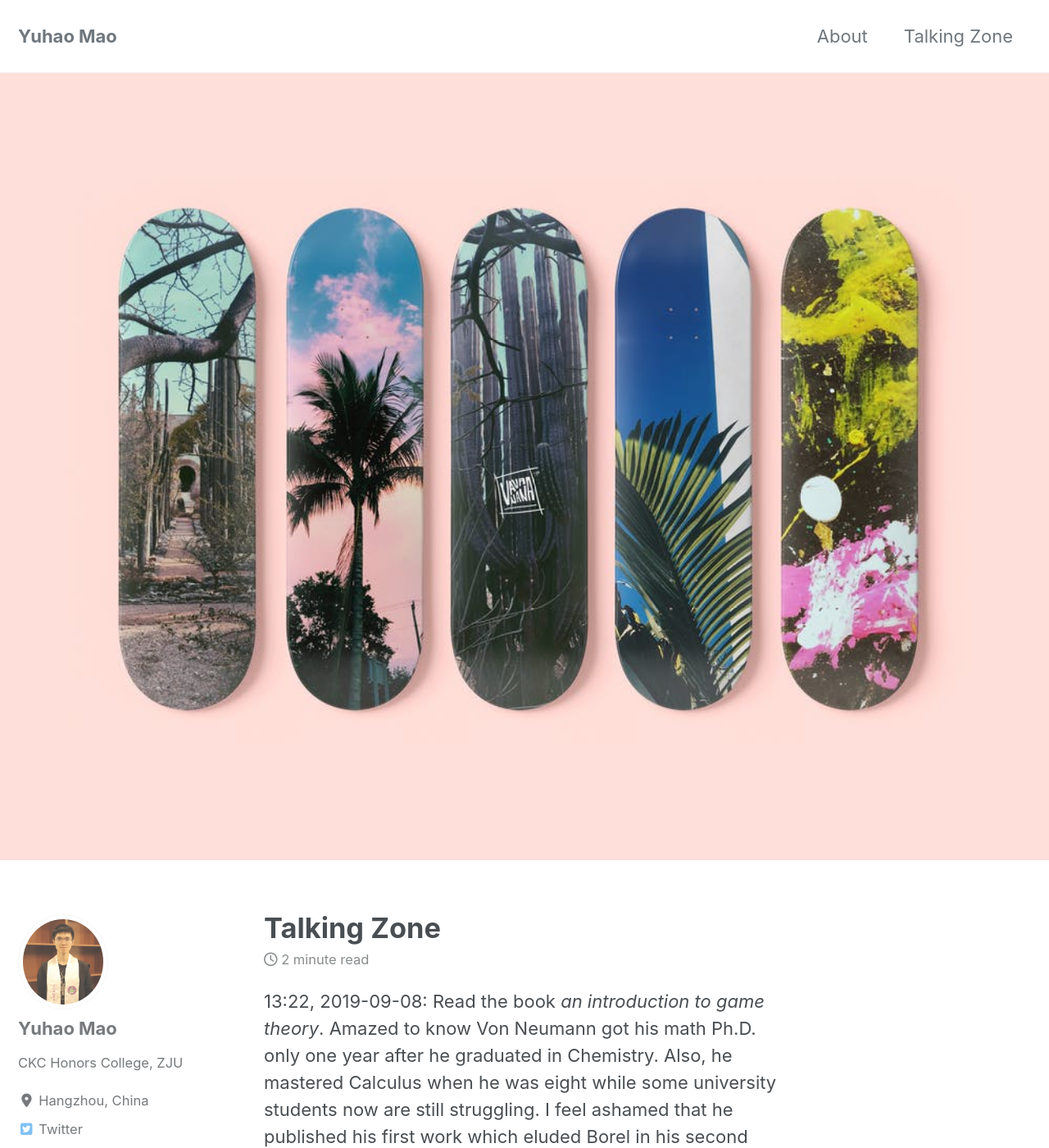
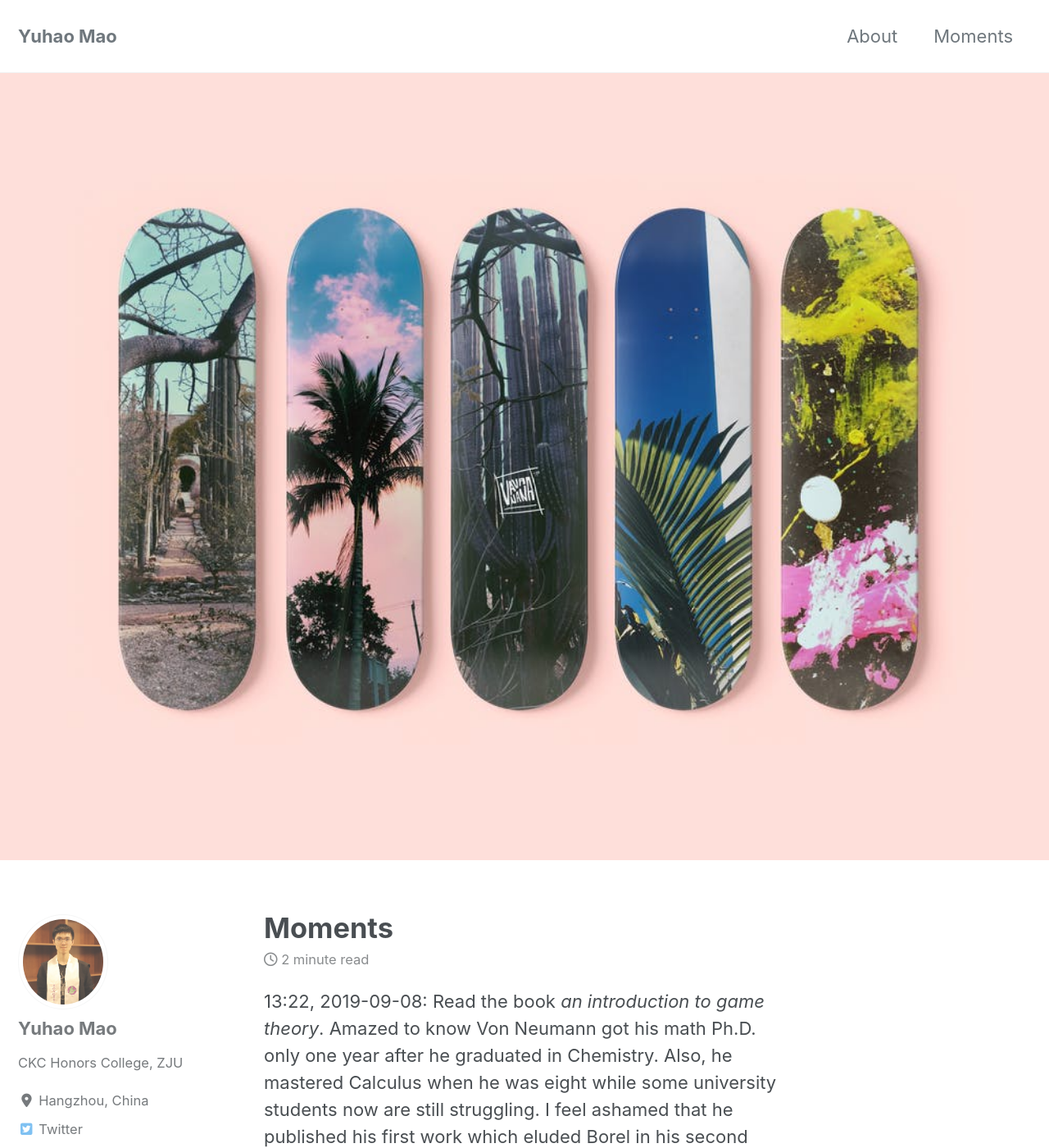
Before and after one commit to AlgebraLoveme/AlgebraLoveme.github.io, a Jekyll site: the page built from _pages/Entertainment.md, in a window 1280 px wide and 1400 px high. Shown: the whole window at 82% size. Built offline with Jekyll 4.4.1, drawn with Linux system fonts in a browser that asks for light colours; cached includes are drawn as plain includes; nearby versions of some CDN libraries; emoji names are drawn with the system emoji font.

Commit message:
update path

```diff
--- a/_data/navigation.yml
+++ b/_data/navigation.yml
@@ -2,8 +2,8 @@
 main:
   - title: "About"
     url: /about/
-  - title: "Talking Zone"
-    url: /talking/
+  - title: "Moments"
+    url: /Moments/
   # - title: "learning notes"
   #   url: /learning_notes/
   # - title: "About"
--- a/Entertainment.md
+++ b/_pages/Entertainment.md
@@ -1,6 +1,6 @@
 ---
-title: "Talking Zone"
-permalink: /talking/
+title: "Moments"
+permalink: /Moments/
 mathjax: "true"
 header:
     image: "/imgs/surfboard.jpg"
@@ -28,11 +28,11 @@ header:
 
 21:02, 2019-09-16: I made a decision today. I am starting to learn Julia and sign up for an online course on Coursera. No idea whether it is sensible to spend time on it although Julia is claimed to be efficient for scientific computing and data science.:confused:
 
-![julia hello world](/imgs/julia_hello_world.png)
+![julia hello world](../imgs/julia_hello_world.png)
 
 12:49, 2019-09-17: Math is hard, so is life.:cry:
 
-![life is hard](/imgs/life_is_hard.jpg)
+![life is hard](../imgs/life_is_hard.jpg)
 
 16:14, 2019-09-17: After one year using Python, it is too uneasy for me to have to use C language. C is not convenient at all.:weary:
 
```
Also changed, not shown: imgs/selfie3.jpg (added).
